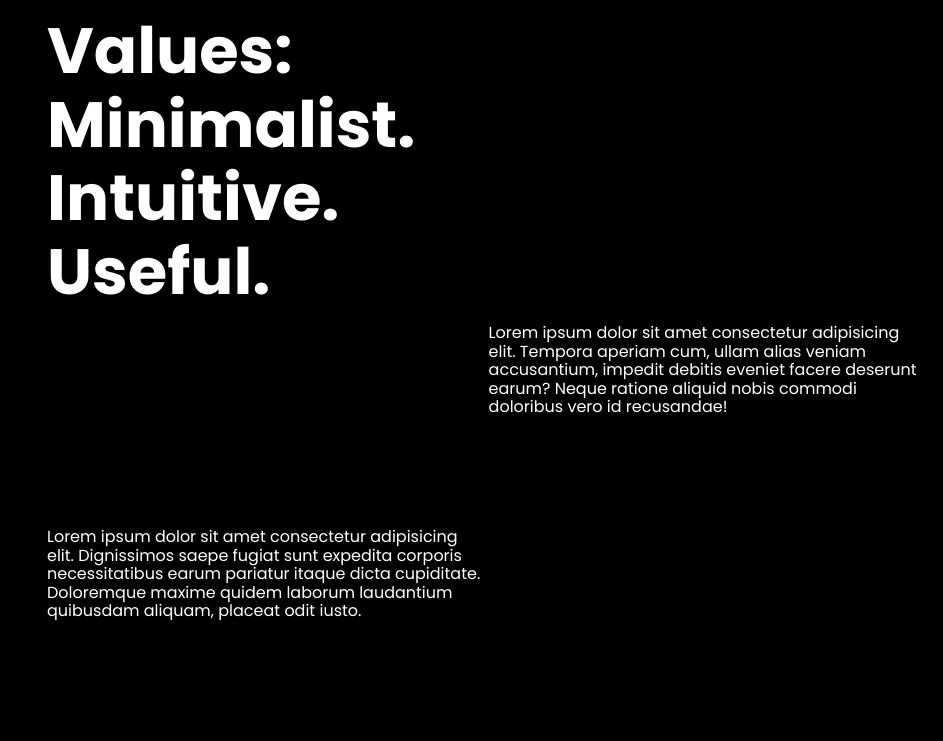
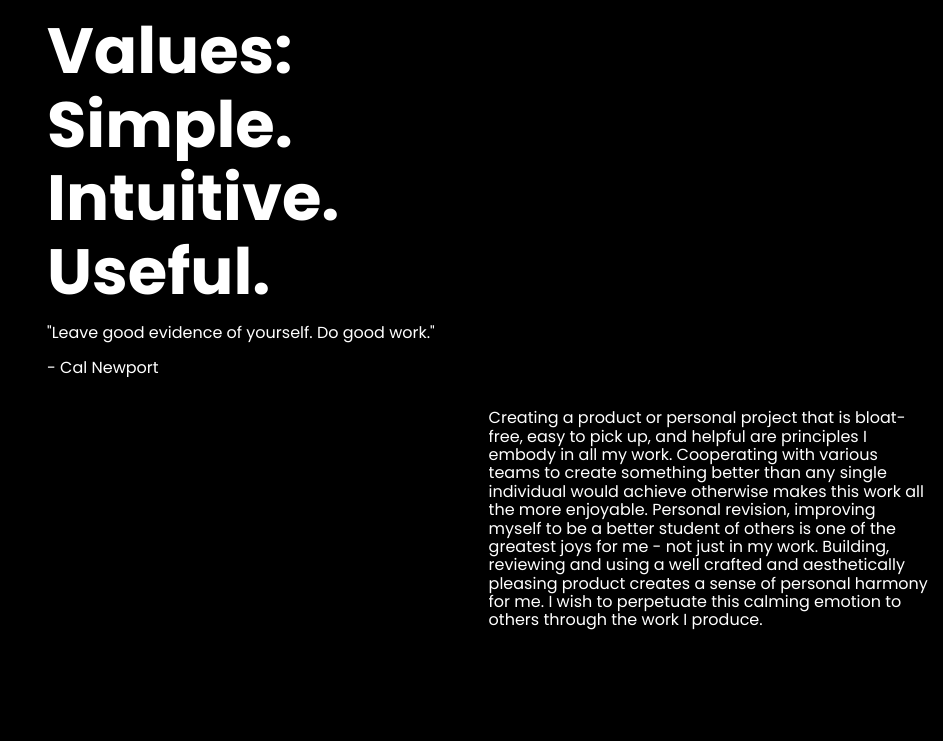
Before and after one commit to wajeff/portfolio-website, a React (Vite) app: page / in a window 1280 px wide. Shown: the part 1612-2353 px from the top of the page, without its empty margins (337-1280 px from the left). Built offline with nearby package versions, Linux system fonts and the light colour scheme.

Commit message:
Changed values text
Added quote by Cal Newport to Values

Added desktop-header-text css var for 16:9 screens

Removed background nav section due to privacy (I dont want my CV on the internet)

```diff
--- a/src/components/Hero/Hero.module.css
+++ b/src/components/Hero/Hero.module.css
@@ -37,7 +37,7 @@
     color:#ffffff;
 }
 .hero__header{
-    font-size: var(--desktop-header-text);
+    font-size: var(--desktop-header-text-size);
     margin-top: 0px;
     overflow-y: hidden;
     max-width:70%;
--- a/src/components/Nav/Nav.jsx
+++ b/src/components/Nav/Nav.jsx
@@ -6,7 +6,6 @@
   { id: 'Intro', label: 'Intro' },
   { id: 'Work', label: 'Work' },
   { id: 'Values', label: 'Values' },
-  { id: 'Background', label: 'Background' },
   { id: 'Contact', label: 'Contact' },
 ];
 
--- a/src/components/Values/Values.jsx
+++ b/src/components/Values/Values.jsx
@@ -5,17 +5,23 @@
   return (
     <section className={styles.values} id ='Values'>
           <h2 className={styles.values__title}>Values:</h2>
-          <h2 className={styles.values__title}>Minimalist.</h2>
+          <h2 className={styles.values__title}>Simple.</h2>
           <h2 className={styles.values__title}>Intuitive.</h2>
           <h2 className={styles.values__title}>Useful.</h2>
         <section className={styles[`values__paragraph-container--right`]}>
+          <p className={styles[`values__paragraph-quote`]}>
+            "Leave good evidence of yourself. Do good work."
+            <span className={styles.values__lineBreak}></span>
+            - Cal Newport
+          </p>
           <p className={styles[`values__paragraph`]}>
-            Lorem ipsum dolor sit amet consectetur adipisicing elit. Tempora aperiam cum, ullam alias veniam accusantium, impedit debitis eveniet facere deserunt earum? Neque ratione aliquid nobis commodi doloribus vero id recusandae!
+
+            Creating a product or personal project that is bloat-free, easy to pick up, and helpful are principles I embody in all my work. Cooperating with various teams to create something better than any single individual would achieve otherwise makes this work all the more enjoyable. Personal revision, improving myself to be a better student of others is one of the greatest joys for me - not just in my work. Building, reviewing and using a well crafted and aesthetically pleasing product creates a sense of personal harmony for me. I wish to perpetuate this calming emotion to others through the work I produce.
           </p>
         </section>
         <section className={styles[`values__paragraph-container--left`]}>
           <p className={styles[`values__paragraph`]}>
-            Lorem ipsum dolor sit amet consectetur adipisicing elit. Dignissimos saepe fugiat sunt expedita corporis necessitatibus earum pariatur itaque dicta cupiditate. Doloremque maxime quidem laborum laudantium quibusdam aliquam, placeat odit iusto.
+          The average user closes a slow performing and otherwise poorly designed website between 3 to 20 seconds of landing. My work is to capture and retain those invaluable microns of time. These split moments determine if the user becomes a client or not. In the long run, these moments determine if they are retained as clients or leave. I believe that users will notice even small inconsistencies, bugs, and unintuitive design choices. At a time when our lives are encapsulated with our digital interfaces, the need for affordances and painlessly obvious design cannot be understated. This goes doubly for software developers and designers. Writing readable, scalable code that aligns with team conventions is essential to maintaining a sustainable and healthy codebase.
           </p>
         </section>
 
--- a/src/components/Values/Values.module.css
+++ b/src/components/Values/Values.module.css
@@ -12,18 +12,27 @@
 }
 
 .values__title{
-    font-size: var(--desktop-header-text);
+    font-size: var(--desktop-header-text-size);
     overflow: hidden;
     margin:0 0;
 }
 
+.values__paragraph-quote{
+    width: 100%;
+    overflow:hidden;
+
+}
+.values__lineBreak{
+    display:block;
+    height: 1rem;
+}
 .values__paragraph-container--right {
     display: flex;
     width: 100%;
-    justify-content: flex-end;
-    padding-bottom:5rem;
-
-}
+    flex-direction: column;
+    align-items: flex-end;
+    padding-bottom: 5rem;
+  }
 .values__paragraph-container--left{
     display: flex;
     width: 100%;
--- a/src/components/Work/Work.module.css
+++ b/src/components/Work/Work.module.css
@@ -6,7 +6,7 @@
 }
 .work__title{
     overflow: hidden;
-    font-size:var(--desktop-header-text);;
+    font-size:var(--desktop-header-text-size);
 }
 .work__container{
     max-width:70%;
--- a/src/styles/variables.css
+++ b/src/styles/variables.css
@@ -1,7 +1,7 @@
 :root {
     /* Desktop (16:9) */
 
-    --desktop-header-text: 4rem;
+    --desktop-header-text-size: 4rem;
 
     /* Mobile */
     --mobile-paragraph-text: .9rem;
```
